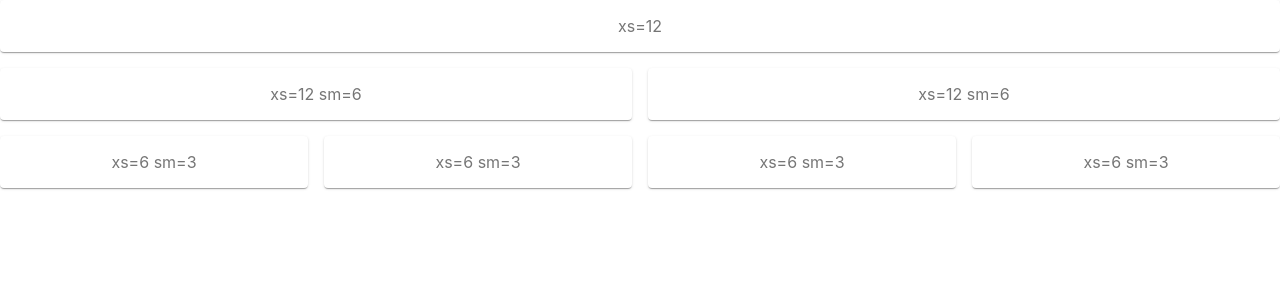
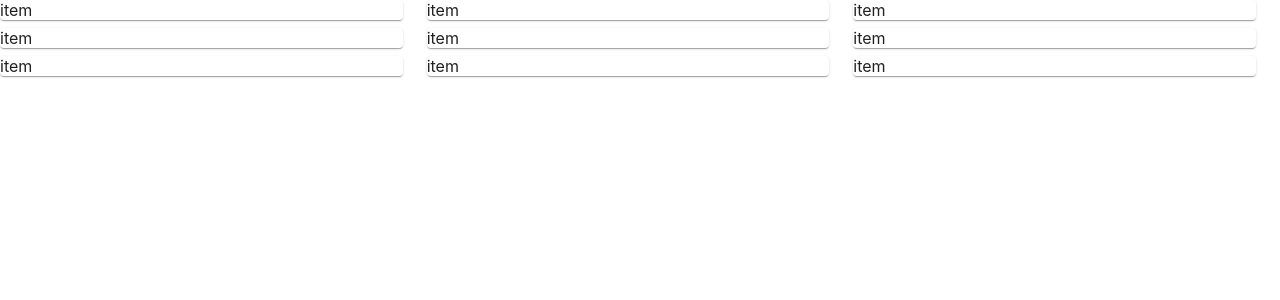
Before and after one commit to tylersullivan21/material_UI, a React (Create React App) app in the folder materialui/: page / in a window 1280 px wide. Shown: the top 300 px of the page. Built offline with nearby package versions, Linux system fonts and the light colour scheme.

Commit message:
working with nested grid

```diff
--- a/materialui/src/App.js
+++ b/materialui/src/App.js
@@ -1,11 +1,11 @@
 import React from "react";
 import ReactDOM from "react-dom";
 import Button from "@material-ui/core/Button";
-import FullWidthGrid from "./components/Grid";
+import NestedGridDemo from "./components/Grid";
 function App() {
   return (
     <div>
-    <FullWidthGrid/>
+    <NestedGridDemo/>
     </div>
   );
 }
--- a/materialui/src/components/Grid/index.jsx
+++ b/materialui/src/components/Grid/index.jsx
@@ -1,45 +1,47 @@
-import React from 'react';
-import { makeStyles } from '@material-ui/core/styles';
-import Paper from '@material-ui/core/Paper';
-import Grid from '@material-ui/core/Grid';
-import ImgMediaCard from '../Card'
-const useStyles = makeStyles((theme) => ({
+import React from "react";
+import { makeStyles } from "@material-ui/core/styles";
+import Paper from "@material-ui/core/Paper";
+import Grid from "@material-ui/core/Grid";
+
+const classes = {
   root: {
-    flexGrow: 1,
+    flexGrow: 1
   },
   paper: {
-    padding: theme.spacing(2),
-    textAlign: 'center',
-    color: theme.palette.text.secondary,
-  },
-}));
+    padding: 20,
+    textAlign: "center",
+    color: "#777"
+  }
+};
 
-export default function FullWidthGrid() {
-  const classes = useStyles();
+export default function NestedGridDemo() {
+  function InnerGrid() {
+    return (
+      <React.Fragment>
+        <Grid item xs={4}>
+          <Paper className={classes.paper}>item</Paper>
+        </Grid>
+        <Grid item xs={4}>
+          <Paper className={classes.paper}>item</Paper>
+        </Grid>
+        <Grid item xs={4}>
+          <Paper className={classes.paper}>item</Paper>
+        </Grid>
+      </React.Fragment>
+    );
+  }
 
   return (
     <div className={classes.root}>
-      <Grid container spacing={2}>
-        <Grid item xs={12}>
-          <Paper className={classes.paper}>xs=12</Paper>
+      <Grid container spacing={1}>
+        <Grid container item xs={12} spacing={3}>
+          <InnerGrid />
         </Grid>
-        <Grid item xs={12} sm={6}>
-          <Paper className={classes.paper}>xs=12 sm=6</Paper>
+        <Grid container item xs={12} spacing={3}>
+          <InnerGrid />
         </Grid>
-        <Grid item xs={12} sm={6}>
-          <Paper className={classes.paper}>xs=12 sm=6</Paper>
-        </Grid>
-        <Grid item xs={6} sm={3}>
-          <Paper className={classes.paper}>xs=6 sm=3</Paper>
-        </Grid>
-        <Grid item xs={6} sm={3}>
-          <Paper className={classes.paper}>xs=6 sm=3</Paper>
-        </Grid>
-        <Grid item xs={6} sm={3}>
-          <Paper className={classes.paper}>xs=6 sm=3</Paper>
-        </Grid>
-        <Grid item xs={6} sm={3}>
-          <Paper className={classes.paper}>xs=6 sm=3</Paper>
+        <Grid container item xs={12} spacing={3}>
+          <InnerGrid />
         </Grid>
       </Grid>
     </div>
```
